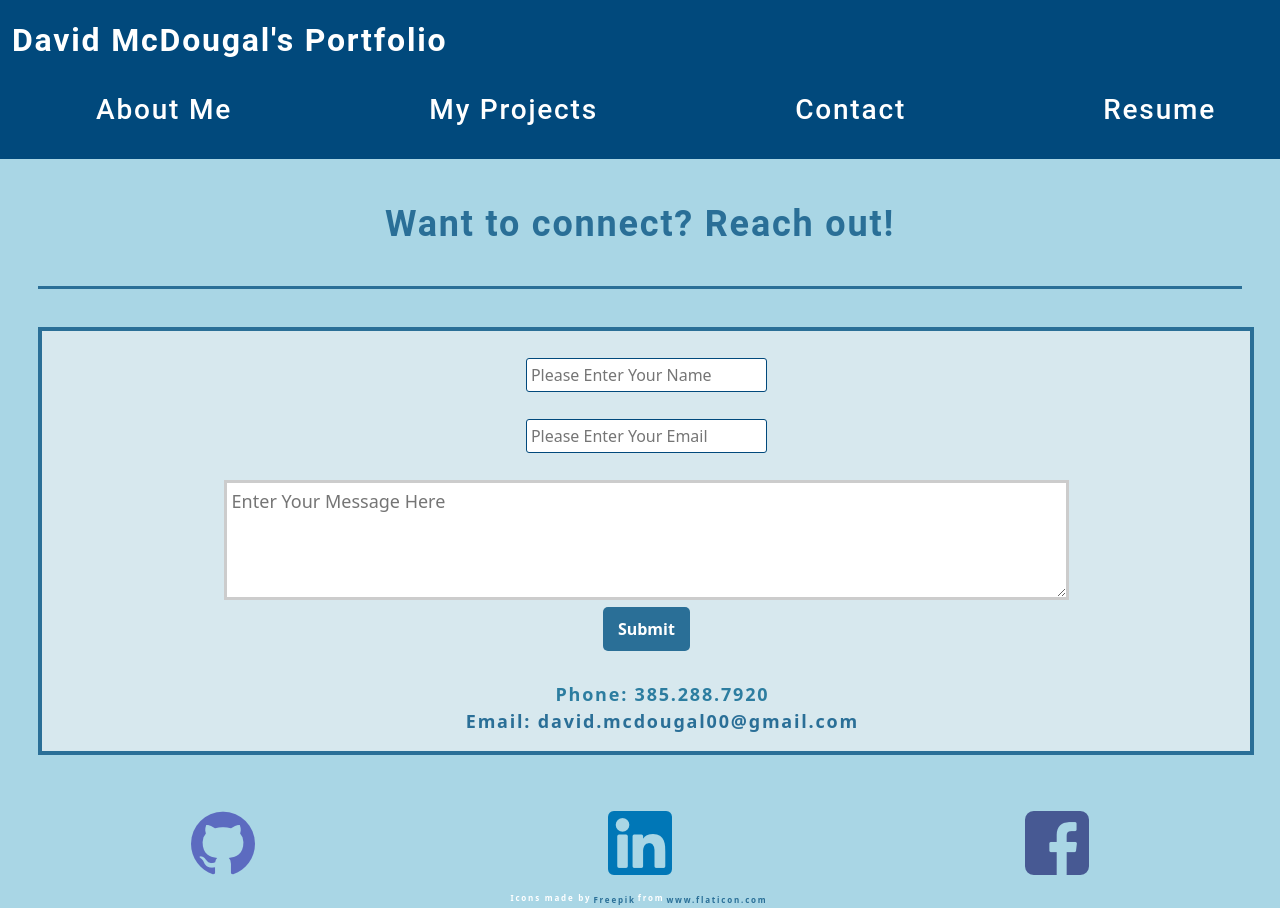
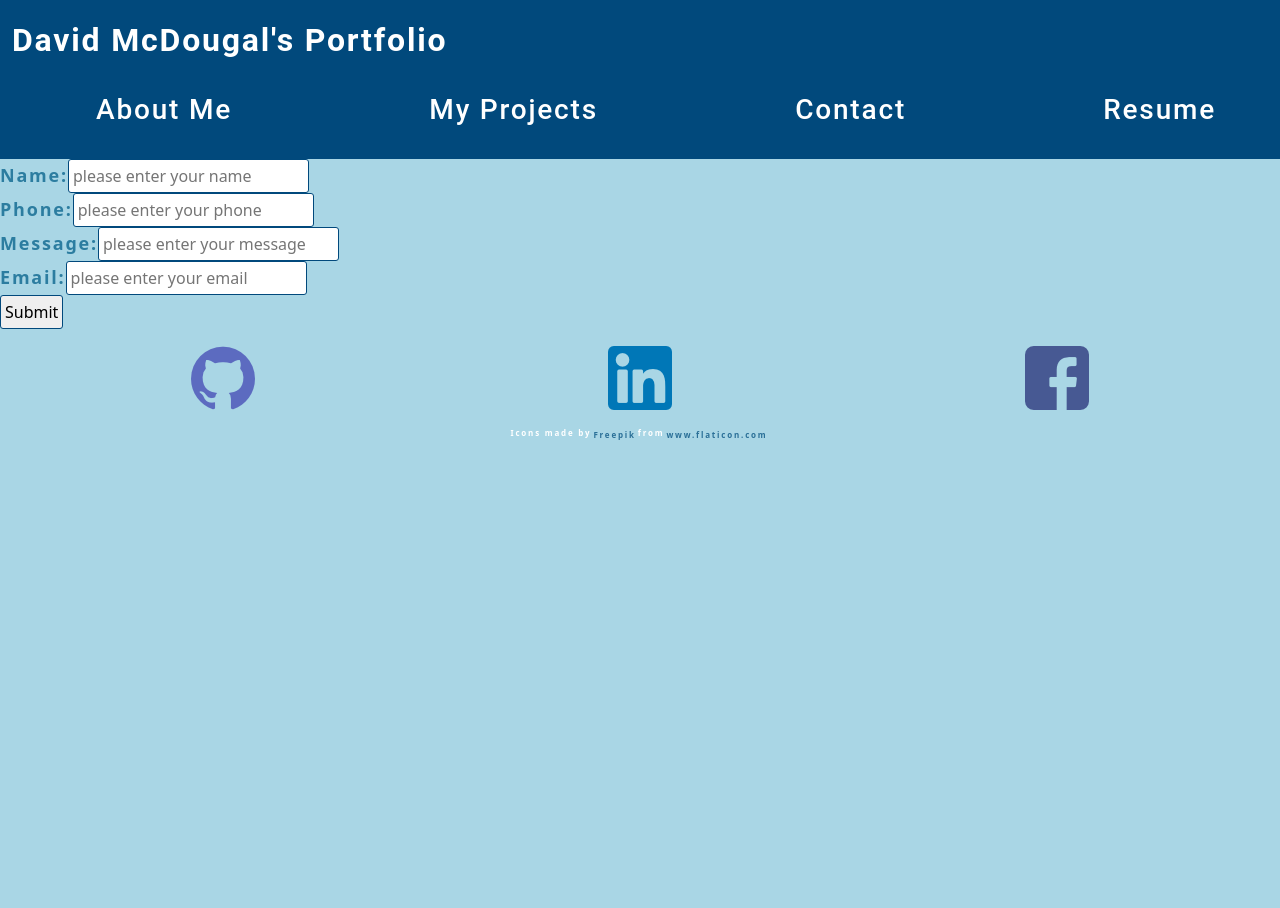
Before and after one commit to davsav16/david-m-portfolio, a React (Create React App) app: page / in a window 1280 px wide. Both pictures are taken after a click on the item "Contact". After the commit the page ends 800 px from the top, so only its background shows below. Built offline with nearby package versions, Linux system fonts and the light colour scheme.

Commit message:
made changes to contact page

```diff
--- a/package.json
+++ b/package.json
@@ -8,6 +8,7 @@
     "@testing-library/react": "^11.2.7",
     "@testing-library/user-event": "^12.8.3",
     "bootstrap": "^5.0.2",
+    "emailjs-com": "^3.2.0",
     "react": "^17.0.2",
     "react-bootstrap": "^1.6.1",
     "react-dom": "^17.0.2",
--- a/public/index.html
+++ b/public/index.html
@@ -27,6 +27,7 @@
     -->
     <title>David McDougal
     </title>
+    </script>
   </head>
   <body>
     <noscript>You need to enable JavaScript to run this app.</noscript>
--- a/src/components/Contact/index.jsx
+++ b/src/components/Contact/index.jsx
@@ -1,70 +1,95 @@
-import React, { useState} from 'react';
-import { validateEmail } from '../../utils/helpers';
+import React, { Component } from "react";
+import * as emailjs from "emailjs-com";
 
-function Contact() {
-    const [formState, setFormState] = useState({ name: '', email: '', message: ''});
-    const { name, email, message } = formState;
-    const [errorMessage, setErrorMessage] = useState('');
 
-    function handleChange(e) {
-        setFormState({...formState, [e.target.name]: e.target.value })
-        if (e.target.name === 'email') {
-            const isValid = validateEmail(e.target.value);
-            console.log(isValid);
-
-            if (!isValid) {
-                setErrorMessage('Your email is invalid');
-            } else {
-                setErrorMessage('');
-            }
-        } else {
-            if (!e.target.value.length) {
-                setErrorMessage(`${e.target.name} is required.`);
-            } else {
-                setErrorMessage('');
-            }
-        }
-
-       if (!errorMessage) {
-           setFormState({ ...formState, [e.target.name]: e.target.value });
-       }
+export class Contact extends Component {
+    constructor(props) {
+        super(props);
+        this.state = {
+            name: "",
+            phone: "",
+            message: "",
+            email: "",
+        };
+        this.handleChange = this.handleChange.bind(this);
+        this.handleChange = this.handleChange.bind(this);
+    }
+    handleChange = (e) => {
+        this.setState({ [e.target.name]: e.target.value });
     };
-
-    function handleSubmit(e) {
+    handleSubmit = (e) => {
         e.preventDefault();
-        console.log(formState);
+        emailjs.sendForm(
+            "service_5tu8gsp",
+            "template_swhfurs",
+            ".contact_form_class",
+            "user_d9lR5mRes2OOmibKQi35c"
+        )
+        .then()
+        .catch();
+        this.setState({
+            name: "",
+            phone: "",
+            message: "",
+            email: "",
+        });
     };
-
-    return(
-        <section>
-            <h1 className="projectSec">Want to connect? Reach out! </h1>
-            <form className="contactStyle" id="contact-form" onSubmit={handleSubmit}>
-                <div className="contactDiv">
-                    <input placeholder="Please Enter Your Name" type="text" defaultValue={name} onBlur={handleChange} name="name"  />
-                </div>
-                <div className="contactDiv">
-                    <input placeholder="Please Enter Your Email" type="email" defaultValue={email} name="email" onBlur={handleChange} />
-                </div>
-                <div className="contactDiv">
-                    <textarea placeholder="Enter Your Message Here" name="message" defaultValue={message} rows="5" onBlur={handleChange} />
-                </div>
-                {errorMessage && (
+    render() {
+        return (
+            <div>
+                <form
+                    onSubmit={this.handleSubmit.bind(this)}
+                    className="contact_form_class"
+                >
                     <div>
-                        <p className="error-text">{errorMessage}</p>
+                        <label>Name: </label>
+                        <input
+                            type="text"
+                            id="name"
+                            name="name"
+                            placeholder="please enter your name"
+                            value={this.state.name}
+                            onChange={this.handleChange.bind(this)}
+                        ></input>
                     </div>
-                )}
-                <button type="submit">Submit</button>
-
-                <div>
-                    <ul>
-                        <li><a>Phone: 385.288.7920</a></li>
-                        <li><a href="mailto:david.mcdougal00@gmail.com">Email: david.mcdougal00@gmail.com</a></li>
-                    </ul>
-                </div>
-            </form>
-
-        </section>
-    )
+                    <div>
+                        <label>Phone: </label>
+                        <input
+                            type="text"
+                            id="phone"
+                            name="phone"
+                            placeholder="please enter your phone"
+                            value={this.state.phone}
+                            onChange={this.handleChange.bind(this)}
+                        ></input>
+                    </div>
+                    <div>
+                        <label>Message: </label>
+                        <input
+                            type="text"
+                            id="message"
+                            name="message"
+                            placeholder="please enter your message"
+                            value={this.state.message}
+                            onChange={this.handleChange.bind(this)}
+                        ></input>
+                    </div>
+                    <div>
+                        <label>Email: </label>
+                        <input
+                            type="text"
+                            id="email"
+                            name="email"
+                            placeholder="please enter your email"
+                            value={this.state.email}
+                            onChange={this.handleChange.bind(this)}
+                        ></input>
+                    </div>
+                    <input type="submit"></input>
+                </form>
+            </div>
+        )
+    }
 }
 
 export default Contact;
```
Also changed, not shown: src/components/Contact/index2.jsx (added), 1 other file (tests, documents, lock files or other folders).
